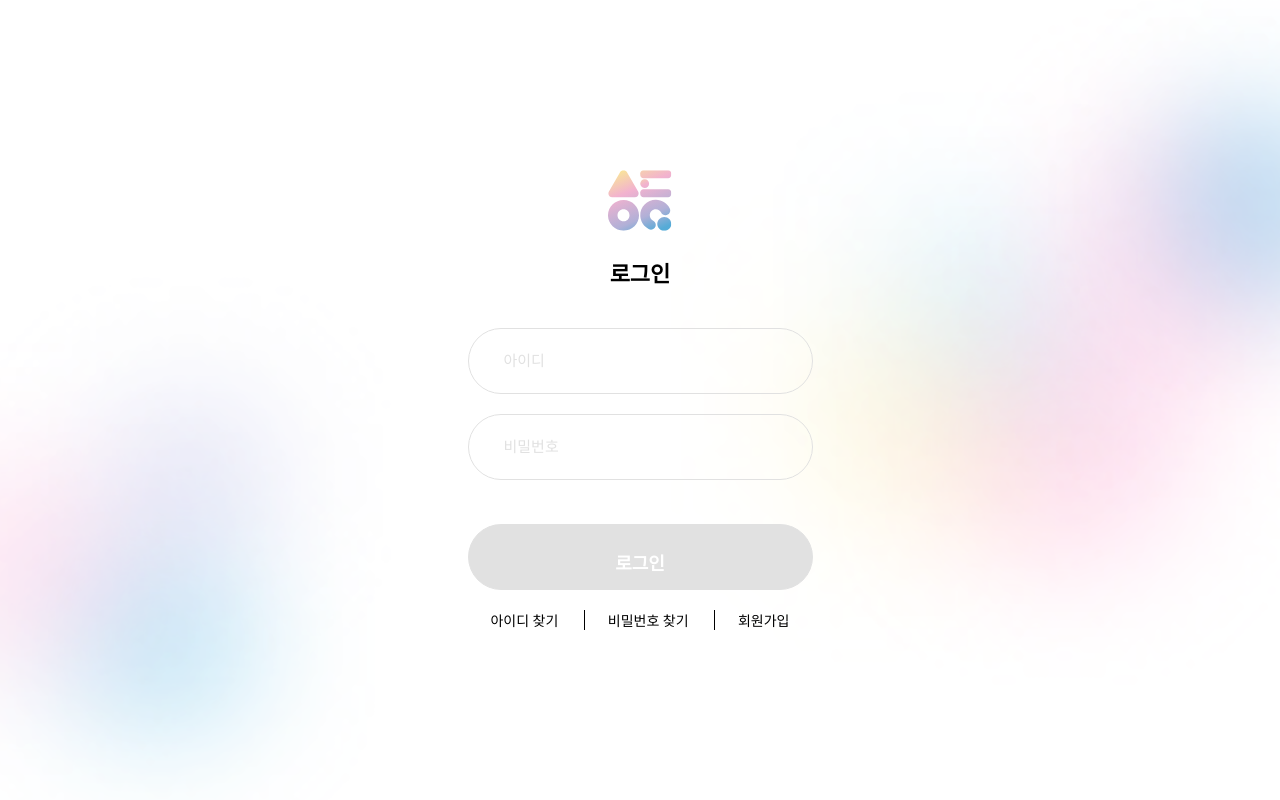
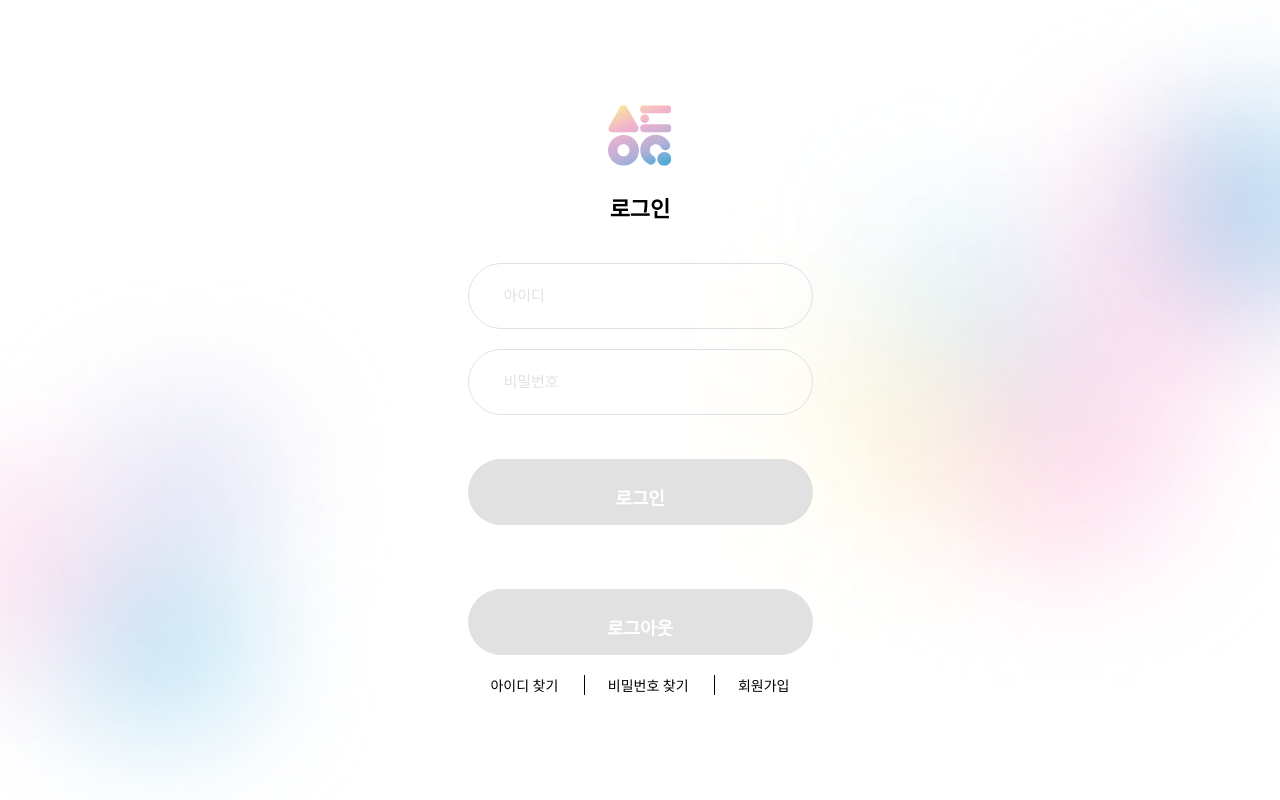
Before and after one commit to stockOneQ/front, a Next.js app: page /login in a window 1280 px wide. Built offline with nearby package versions, Linux system fonts and the light colour scheme.

Commit message:
feat(logout) : 로그아웃 버튼 수정 예정

```diff
--- a/components/login/SignIn/index.tsx
+++ b/components/login/SignIn/index.tsx
@@ -39,6 +39,23 @@ const SignIn = ({ onSignUpClick }) => {
       // 다른 헤더 설정
     },
   });
+
+  const handleLogout = async () => {
+    try {
+      // 로그아웃 API 호출
+      const response = await API.post('/api/auth/logout');
+      if (response.status === 204) {
+        // 로그아웃 성공 시 다음 동작 수행
+        console.log('로그아웃 성공');
+        Cookies.remove('accessToken');
+        Cookies.remove('refreshToken');
+        Cookies.remove('fcmToken');
+        // 여기에 추가적인 로직을 넣을 수 있습니다.
+      }
+    } catch (error) {
+      console.error('로그아웃 에러', error);
+    }
+  };
 
   const handleLogin = async () => {
     if (enteredID && enteredPassword) {
@@ -92,6 +109,13 @@ const SignIn = ({ onSignUpClick }) => {
         >
           로그인
         </S.SignInButton>
+        <S.SignInButton
+          isTyped={isTyped}
+          disabled={!isTyped}
+          onClick={handleLogout}
+        >
+          로그아웃
+        </S.SignInButton>
       </S.SignInBodyBox>
       <S.SignInFooterBox>
         <button>아이디 찾기</button>
```
